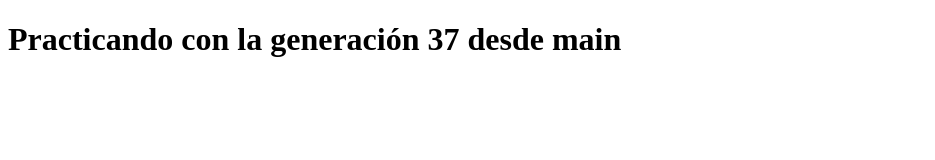
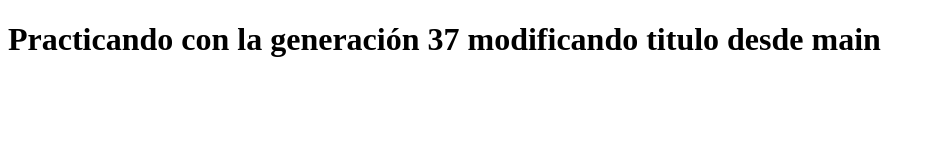
Before and after one commit to AlejandraOlazagasti/my-first-rep-gen-37, a plain HTML site: page index.html in a window 1280 px wide. Shown: the whole page, without its empty margins (0-935 px from the left). Drawn offline with Linux system fonts and the light colour scheme.

Commit message:
updated title from main

```diff
--- a/index.html
+++ b/index.html
@@ -6,6 +6,6 @@
 		<title>Practicando con git y github</title>
 	</head>
 	<body>
-		<h1>Practicando con la generación 37 desde main</h1>
+		<h1>Practicando con la generación 37 modificando titulo desde main</h1>
 	</body>
 </html>
```
